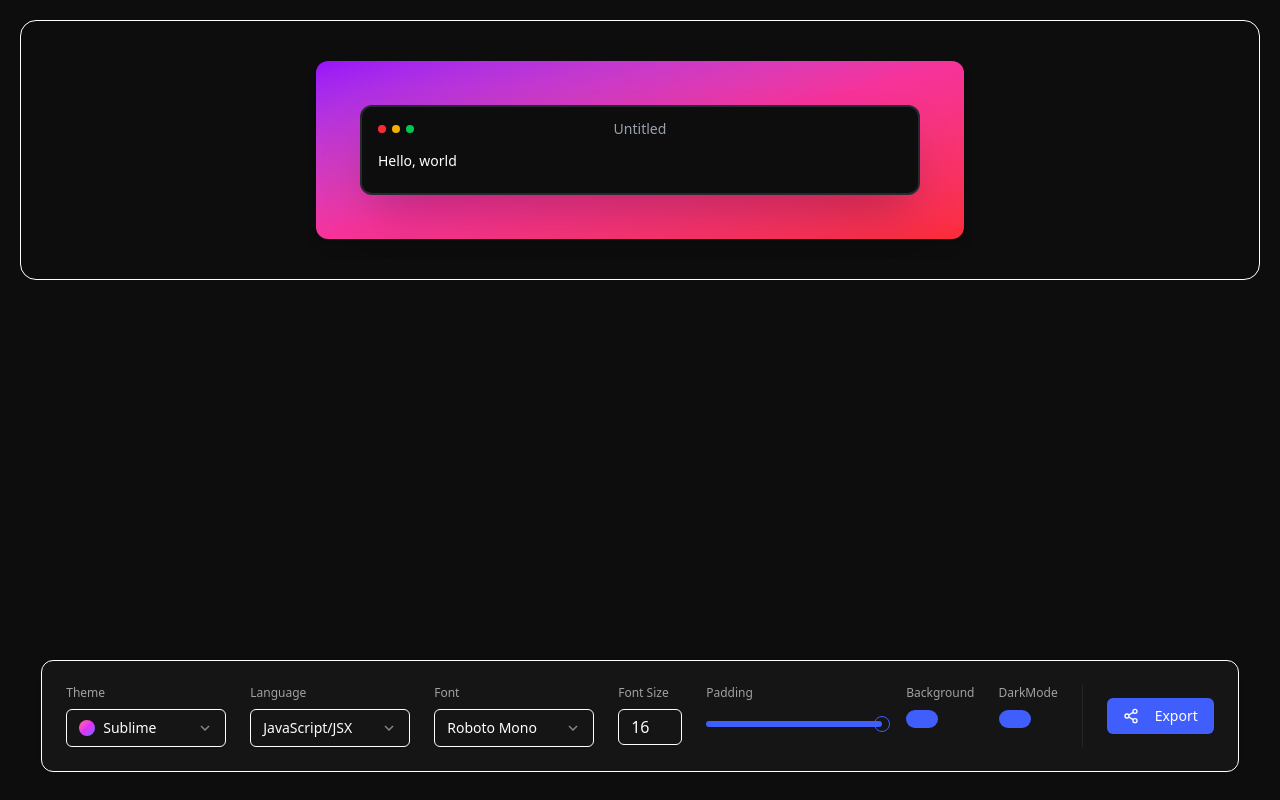
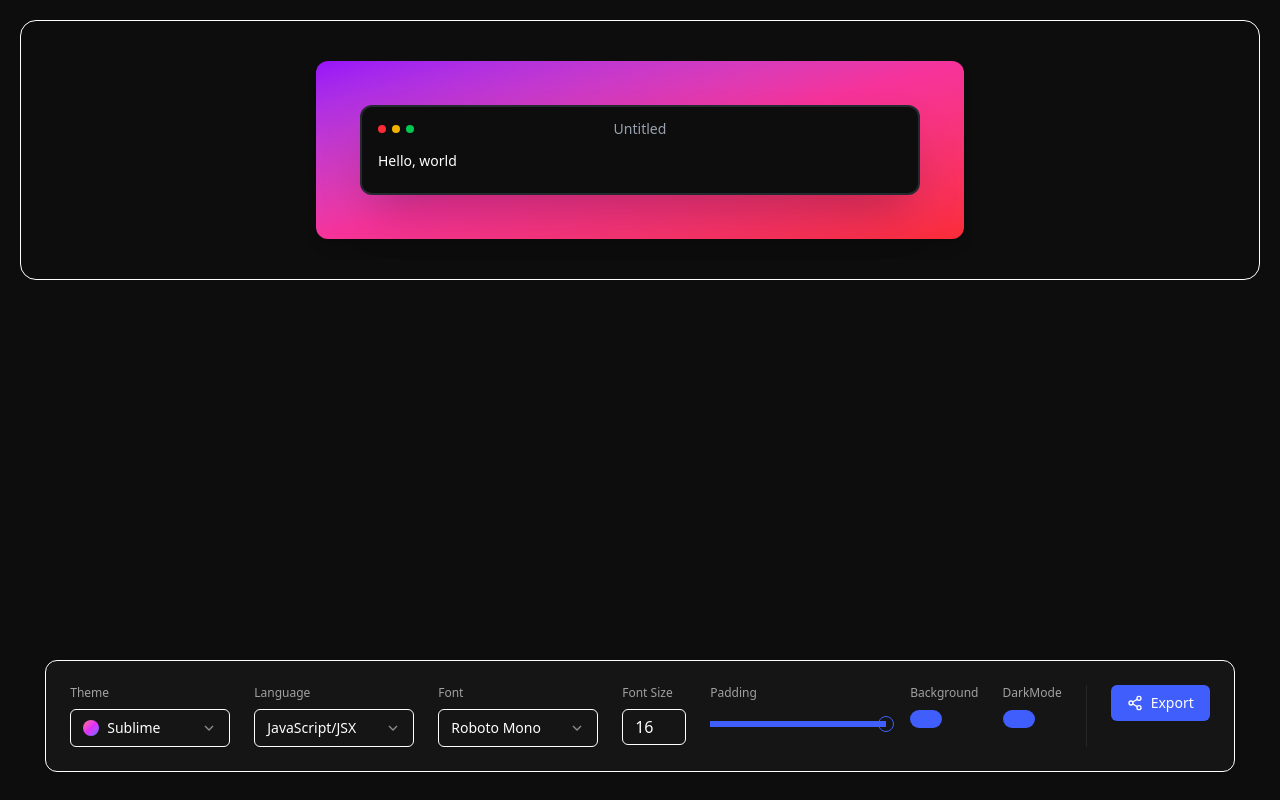
Before and after one commit to Nitesh47kumars/Snippix, a React (Vite) app: page / in a window 1280 px wide. Built offline with nearby package versions, Linux system fonts and the light colour scheme.

Commit message:
Remove Unnecessary Codes

```diff
--- a/src/Components/SnippetSettings/ExportButton.jsx
+++ b/src/Components/SnippetSettings/ExportButton.jsx
@@ -12,7 +12,7 @@ export default function ExportButton() {
 
   function ShareIcon() {
     return (
-      <svg className="size-4 mr-2" fill="none" stroke="currentColor" strokeWidth="2" viewBox="0 0 24 24">
+      <svg className="size-4" fill="none" stroke="currentColor" strokeWidth="2" viewBox="0 0 24 24">
         <circle cx="18" cy="5" r="3" />
         <circle cx="6" cy="12" r="3" />
         <circle cx="18" cy="19" r="3" />
--- a/src/Components/SnippetSettings/FontSize.jsx
+++ b/src/Components/SnippetSettings/FontSize.jsx
@@ -4,7 +4,7 @@ export default function FontSize({ label, value }) {
         <label className="block mb-2 text-xs font-medium text-neutral-400">{label}</label>
         <input
           type="number"
-          className="bg-transparent dark:bg-input/30 border-input flex h-9 w-16 rounded-md border px-3 py-1 text-base shadow-xs outline-none focus-visible:ring-[3px] focus-visible:border-ring focus-visible:ring-ring/50"
+          className="bg-transparent border-input h-9 w-16 rounded-md border px-3 py-1 text-base shadow-xs outline-none focus-visible:ring-[3px] focus-visible:border-ring focus-visible:ring-ring/50"
           min="6"
           defaultValue={value}
         />
--- a/src/Components/SnippetSettings/Slider.jsx
+++ b/src/Components/SnippetSettings/Slider.jsx
@@ -3,7 +3,7 @@ export default function Slider({ label, value }) {
       <div>
         <label className="block mb-2 text-xs font-medium text-neutral-400">{label}</label>
         <div className="relative flex items-center w-44 my-5">
-          <div className="bg-muted relative grow overflow-hidden rounded-full h-1.5 w-full">
+          <div className="bg-muted grow overflow-hidden rounded-full h-1.5 w-full">
             <div className="bg-primary absolute h-full left-0 right-0" />
           </div>
           <div className="absolute left-[calc(100%-8px)]">
--- a/src/Components/SnippetSettings/SnippetSelect.jsx
+++ b/src/Components/SnippetSettings/SnippetSelect.jsx
@@ -8,13 +8,9 @@ export default function SnippetSelect({ label, value, iconColor }) {
           aria-expanded="false"
           className="border-input text-muted-foreground flex items-center justify-between gap-2 rounded-md border bg-transparent px-3 py-2 text-sm whitespace-nowrap shadow-xs outline-none focus-visible:ring-[3px] focus-visible:border-ring focus-visible:ring-ring/50 w-40"
         >
-          <span>
-            <div className="flex gap-2 items-center">
-              {iconColor && (
-                <div className={`h-4 w-4 rounded-full bg-gradient-to-br ${iconColor}`} />
-              )}
-              <span className="capitalize">{value}</span>
-            </div>
+          <span className="flex gap-2 items-center">
+            {iconColor && <div className={`h-4 w-4 rounded-full bg-gradient-to-br ${iconColor}`} />}
+            <span className="capitalize">{value}</span>
           </span>
           <ChevronDownIcon />
         </button>
--- a/src/Components/SnippetSettings/SnippetSettings.jsx
+++ b/src/Components/SnippetSettings/SnippetSettings.jsx
@@ -7,7 +7,7 @@ import ExportButton from './ExportButton';
 export default function SnippetSettings() {
   return (
     <div className="flex flex-col gap-6 rounded-xl border shadow-sm p-6 w-fit bg-neutral-900/90 backdrop-blur">
-      <div className="flex flex-wrap gap-4 sm:gap-6 p-0">
+      <div className="flex flex-wrap gap-4 sm:gap-6">
         <SnippetSelect label="Theme" value="sublime" iconColor="from-rose-400 via-fuchsia-500 to-indigo-500" />
         <SnippetSelect label="Language" value="JavaScript/JSX" />
         <SnippetSelect label="Font" value="Roboto Mono" />
@@ -16,9 +16,7 @@ export default function SnippetSettings() {
         <ToggleSwitch label="Background" checked />
         <ToggleSwitch label="DarkMode" checked />
         <div className="w-px bg-neutral-800" />
-        <div className="place-self-center">
-          <ExportButton />
-        </div>
+        <ExportButton />
       </div>
     </div>
   );
```
Also changed, not shown: src/Components/SnippetSettings/ToggleSwitch.jsx (indentation only).
